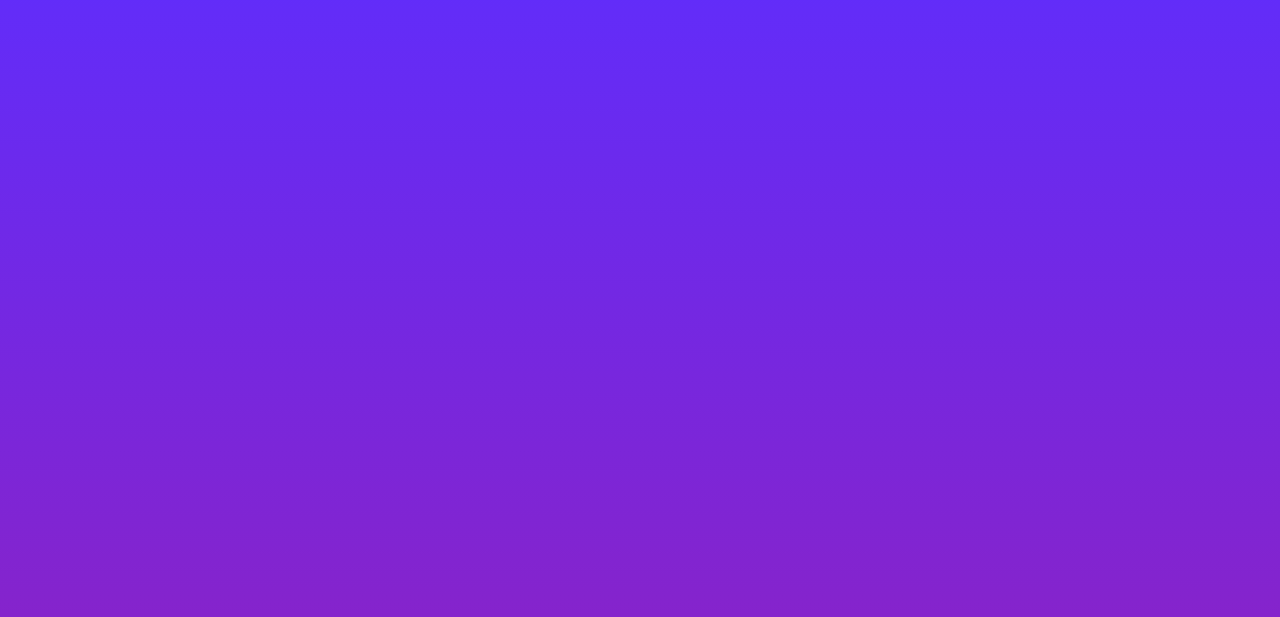
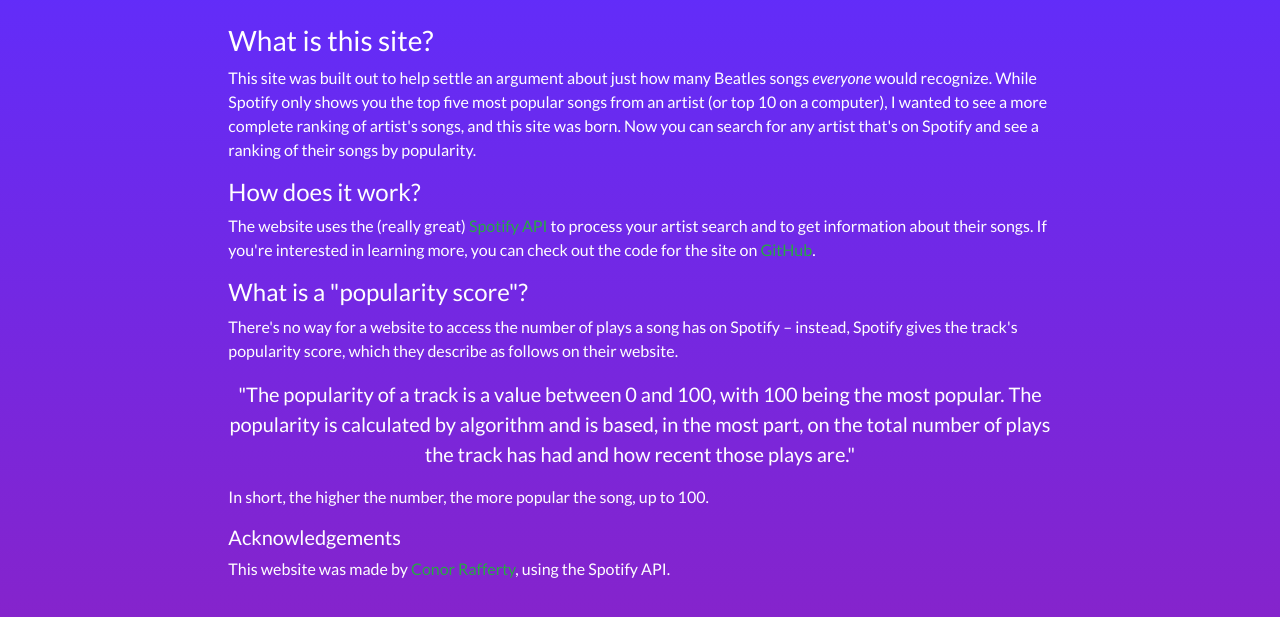
Before and after one commit to craffer/top-tracks, a Flask app: page /about in a window 1280 px wide. Shown: the part 61-678 px from the top of the page. Run offline with Flask 2, Linux system fonts and the light colour scheme; some libraries are stand-ins or nearby versions.

Commit message:
Add about page description

```diff
--- a/toptracks/templates/about.html
+++ b/toptracks/templates/about.html
@@ -44,4 +44,32 @@
             </ul>
         </div>
     </nav>
+    <div class="container-fluid about">
+        <div class="row my-3 h-100">
+            <div class="col-md-8 offset-md-2 text-white d-flex flex-column h-100">
+                <div>
+                    <h3 class="pt-2">What is this site?</h3>
+                    <p>This site was built out to help settle an argument about just how many Beatles songs <em>everyone</em> would recognize. While Spotify only shows you the top five most popular songs from an artist (or top 10 on a computer), I wanted to see a more complete ranking of artist's songs, and this site was born. Now you can search for any artist that's on Spotify and see a ranking of their songs by popularity.</p>
+                </div>
+                <div>
+                    <h4>How does it work?</h4>
+                    <p>The website uses the (really great) <a class="text-success" href="https://developer.spotify.com/documentation/web-api/">Spotify API</a> to process your artist search and to get information about their songs. If you're interested in learning more, you can check out the code for the site on <a class="text-success" href="https://github.com/craffer/top-tracks">GitHub</a>.
+                    </p>
+                </div>
+                <div>
+                    <h4>What is a "popularity score"?</h4>
+                    <p>There's no way for a website to access the number of plays a song has on Spotify – instead, Spotify gives the track's popularity score, which they describe as follows on their website.
+                        <blockquote class="blockquote text-center">
+                            <p class="mb-0">"The popularity of a track is a value between 0 and 100, with 100 being the most popular. The popularity is calculated by algorithm and is based, in the most part, on the total number of plays the track has had and how recent those plays are."</p>
+                          </blockquote>
+                    </p>
+                    <p>In short, the higher the number, the more popular the song, up to 100.</p>
+                </div>
+                <div>
+                    <h5>Acknowledgements</h5>
+                    <p>This website was made by <a class="text-success" href="https://conorrafferty.com">Conor Rafferty</a>, using the Spotify API.
+                </div>
+            </div>
+        </div>
+    </div>
 </body
```
